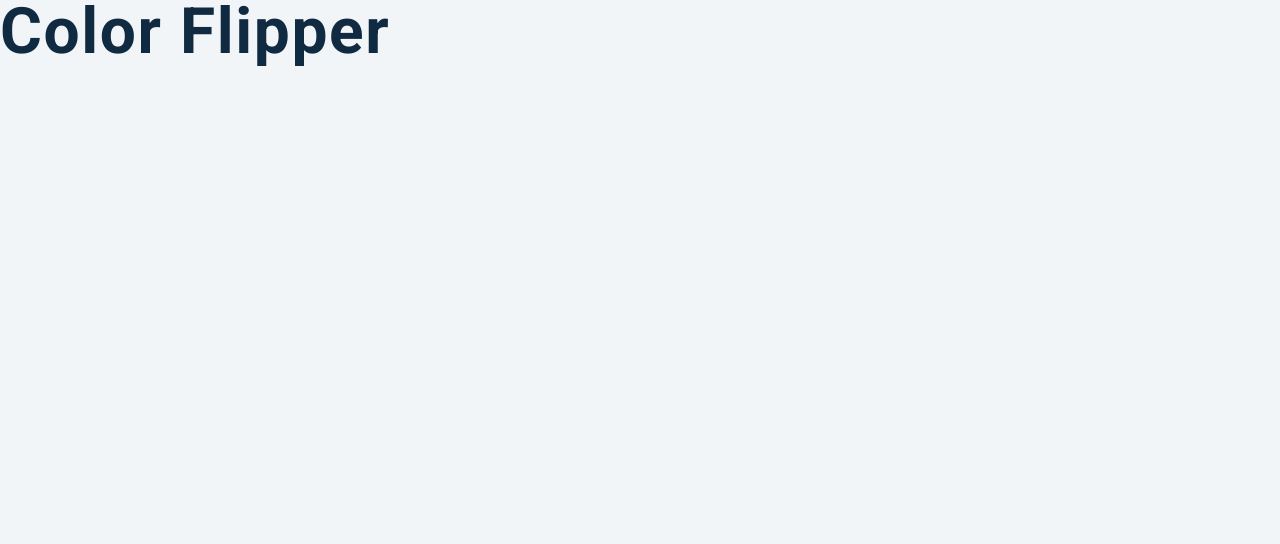
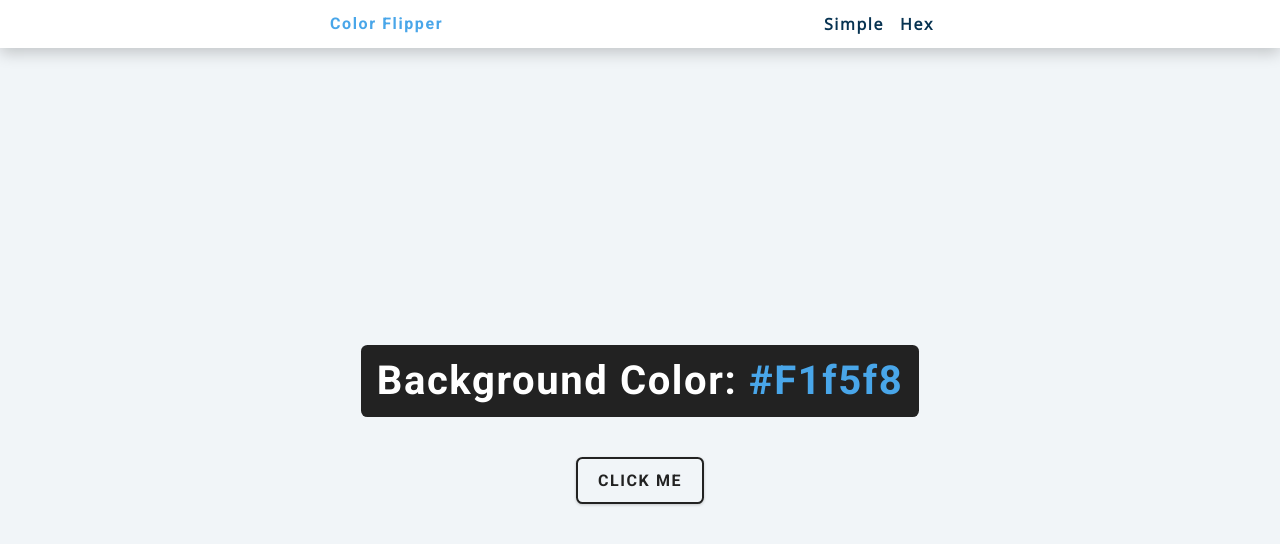
Before and after one commit to Aditi002-holo/color-flipper, a plain HTML site: page index.html in a window 1280 px wide. Drawn offline with nearby package versions, Linux system fonts and the light colour scheme.

Commit message:
add js code

```diff
--- a/app.js
+++ b/app.js
@@ -1 +1,16 @@
 const colors = ["green", "red", "rgba(133,122,200)", "#f15025"];
+
+const btn = document.getElementById('btn');
+
+const color = document.querySelector('.color');
+
+btn.addEventListener("click", function() {
+    // get random number between 0 and 3
+    const randomNumber = getRandomNumber();
+    document.body.style.backgroundColor = colors[randomNumber];
+    color.textContent = colors[randomNumber];
+});
+
+function getRandomNumber() {
+    return Math.floor(Math.random() * colors.length);
+}
--- a/index.html
+++ b/index.html
@@ -6,10 +6,31 @@
     <title>Color Flipper || Simple</title>
 
     <!-- styles -->
-    <link rel="stylesheet" href="styles.css" />
+    <link rel="stylesheet" href="styles.css"/>
   </head>
   <body>
-    <h1>color flipper</h1>
+    <nav>
+      <div class="nav-center">
+        <h4>Color Flipper</h4>
+        <ul class="nav-links">
+          <li>
+            <a href="index.html">Simple</a>
+          </li>
+          <li>
+            <a href="hex.html">Hex</a>
+          </li>
+        </ul>
+      </div>
+    </nav>
+
+    <main>
+      <div class="container">
+        <h2>background color: <span class="color">
+          #f1f5f8
+        </span> </h2>
+        <button class="btn btn-hero" id="btn">click me</button>
+      </div>
+    </main>
     <!-- javascript -->
     <script src="app.js"></script>
   </body>
--- a/styles.css
+++ b/styles.css
@@ -47,7 +47,7 @@ Variables
   --ff-secondary: "Open Sans", sans-serif;
   --transition: all 0.3s linear;
   --spacing: 0.1rem;
-  --radius: 0.25rem;
+  --radius: 0.4rem;
   --light-shadow: 0 5px 15px rgba(0, 0, 0, 0.1);
   --dark-shadow: 0 5px 15px rgba(0, 0, 0, 0.2);
   --max-width: 1170px;
```
Also changed, not shown: hex.js (+18 -0 lines), 1 other file.
